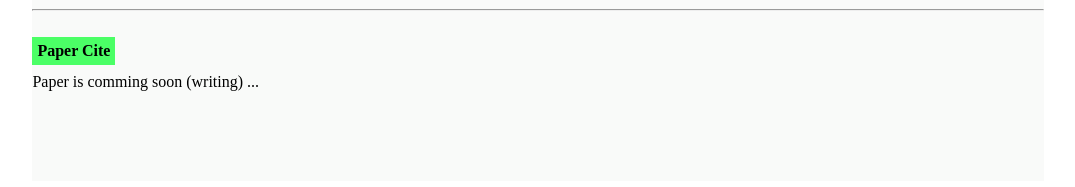
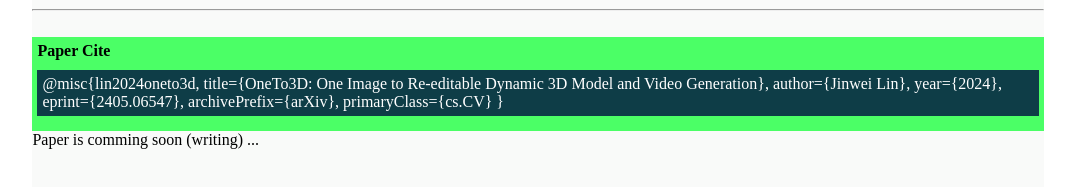
Before and after one commit to lin-jinwei/lin-jinwei.github.io, a plain HTML site: page projects/OneTo3D/OneTo3D.html in a window 1280 px wide. Shown: the part 11590-11777 px from the top of the page, without its empty margins (102-1177 px from the left). Drawn offline with Linux system fonts and the light colour scheme.

Commit message:
Update OneTo3D.html
lin-jinwei

```diff
--- a/projects/OneTo3D/OneTo3D.html
+++ b/projects/OneTo3D/OneTo3D.html
@@ -418,6 +418,15 @@
 
         <div class="headline">
             <b>Paper Cite</b>
+            <div class="code">@misc{lin2024oneto3d,
+      title={OneTo3D: One Image to Re-editable Dynamic 3D Model and Video Generation},
+      author={Jinwei Lin},
+      year={2024},
+      eprint={2405.06547},
+      archivePrefix={arXiv},
+      primaryClass={cs.CV}
+}
+            </div>
         </div>
 
         <br>
```
